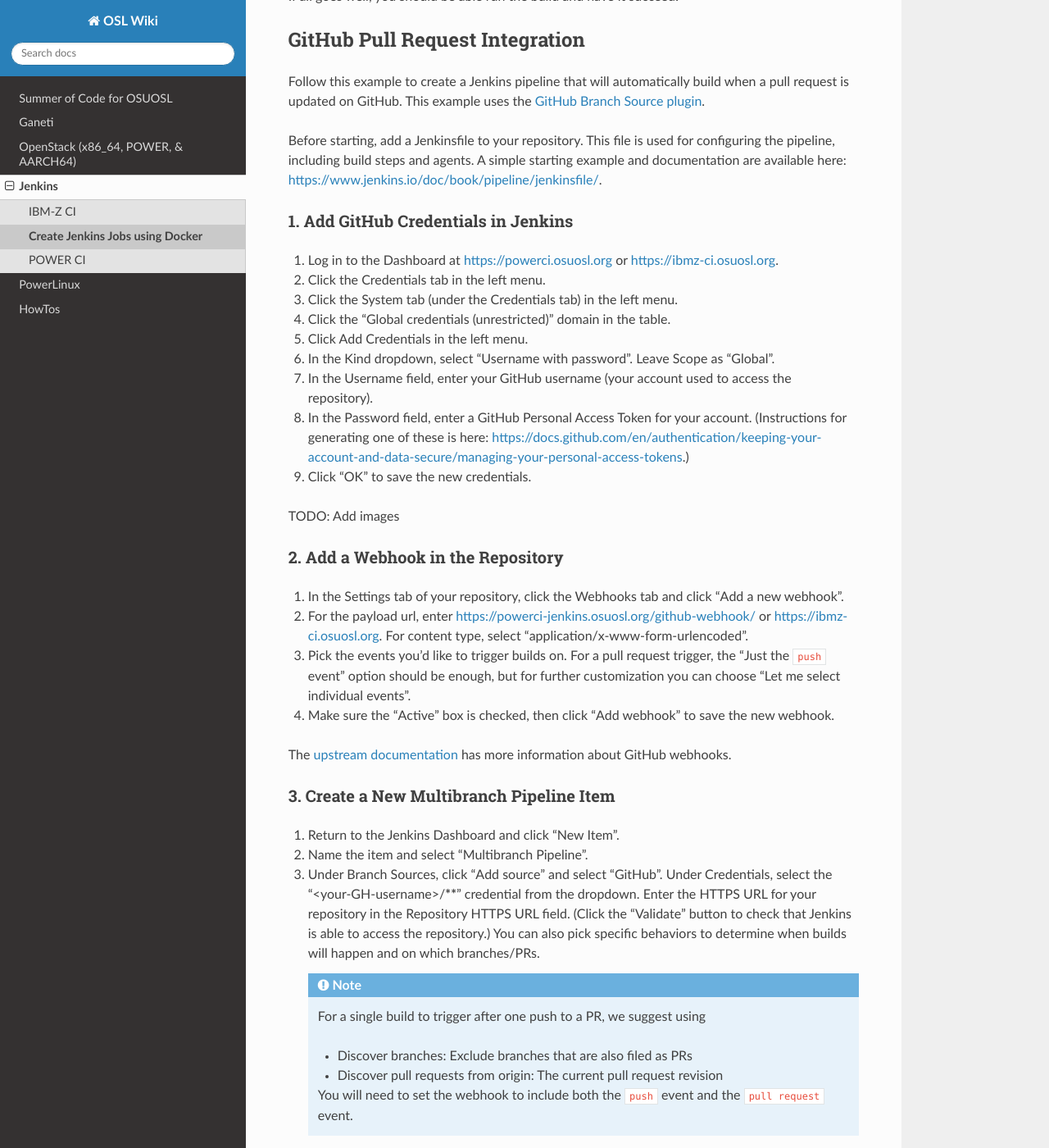
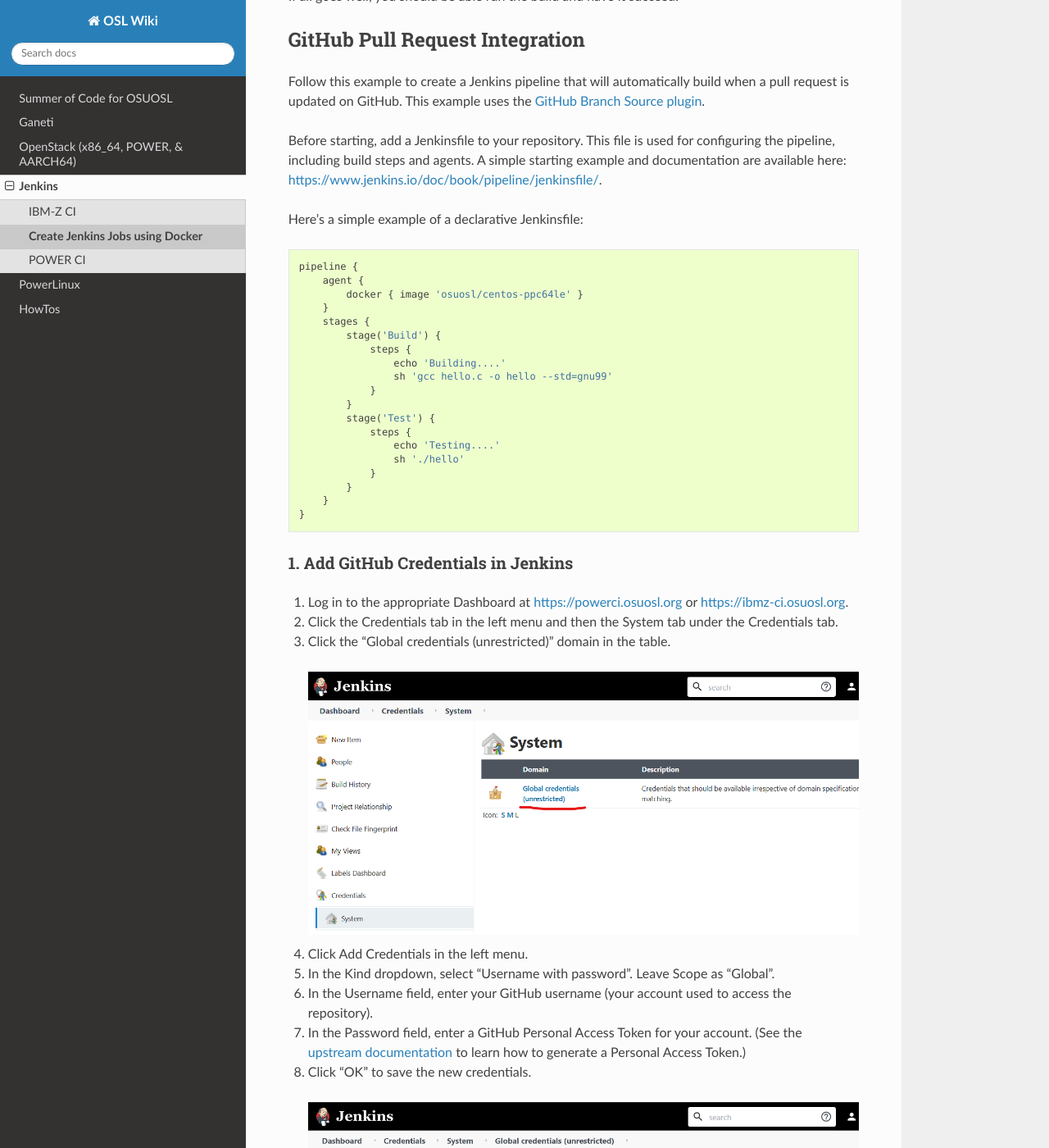
Before and after one commit to osuosl/wiki, a Sphinx documentation site: the page built from source/jenkins/jenkins-docker.rst, in a window 1280 px wide and 1400 px high, scrolled down 3922 px. Shown: the whole window at 82% size. Built offline with Sphinx 7.4.7 and the Read the Docs theme 2.0.0, drawn with Linux system fonts in a browser that asks for light colours; some of the changed text lies outside the part shown.

Commit message:
Add Jenkinsfile example and images

```diff
--- a/source/jenkins/jenkins-docker.rst
+++ b/source/jenkins/jenkins-docker.rst
@@ -118,24 +118,51 @@
 steps and agents. A simple starting example and documentation are available here:
 https://www.jenkins.io/doc/book/pipeline/jenkinsfile/.
 
+Here's a simple example of a declarative Jenkinsfile:
+
+.. code-block::
+
+   pipeline {
+       agent {
+           docker { image 'osuosl/centos-ppc64le' }
+       }
+       stages {
+           stage('Build') {
+               steps {
+                   echo 'Building....'
+                   sh 'gcc hello.c -o hello --std=gnu99'
+               }
+           }
+           stage('Test') {
+               steps {
+                   echo 'Testing....'
+                   sh './hello'
+               }
+           }
+       }
+   }
+
 .. _GitHub Branch Source Plugin: https://plugins.jenkins.io/github-branch-source/
 
 1. Add GitHub Credentials in Jenkins
 ^^^^^^^^^^^^^^^^^^^^^^^^^^^^^^^^^^^^
 
-#. Log in to the Dashboard at https://powerci.osuosl.org or https://ibmz-ci.osuosl.org.
-#. Click the Credentials tab in the left menu.
-#. Click the System tab (under the Credentials tab) in the left menu.
+#. Log in to the appropriate Dashboard at https://powerci.osuosl.org or https://ibmz-ci.osuosl.org.
+#. Click the Credentials tab in the left menu and then the System tab under the Credentials tab.
 #. Click the "Global credentials (unrestricted)" domain in the table.
+
+   .. image:: /_static/images/ghbsp-credentials1.png
+
 #. Click Add Credentials in the left menu.
 #. In the Kind dropdown, select "Username with password". Leave Scope as "Global".
 #. In the Username field, enter your GitHub username (your account used to access the repository).
-#. In the Password field, enter a GitHub Personal Access Token for your account. (Instructions for generating one of
-   these is here:
-   https://docs.github.com/en/authentication/keeping-your-account-and-data-secure/managing-your-personal-access-tokens.)
+#. In the Password field, enter a GitHub Personal Access Token for your account. (See the `upstream documentation`__ to
+   learn how to generate a Personal Access Token.)
 #. Click "OK" to save the new credentials.
 
-TODO: Add images
+   .. image:: /_static/images/ghbsp-credentials2.png
+
+.. __ : https://docs.github.com/en/authentication/keeping-your-account-and-data-secure/managing-your-personal-access-tokens
 
 2. Add a Webhook in the Repository
 ^^^^^^^^^^^^^^^^^^^^^^^^^^^^^^^^^^
@@ -145,12 +172,25 @@
 #. For the payload url, enter https://powerci-jenkins.osuosl.org/github-webhook/ or https://ibmz-ci.osuosl.org. For content type, select
    "application/x-www-form-urlencoded".
 
+   .. image:: /_static/images/ghbsp-webhooks1.png
+
 #. Pick the events you'd like to trigger builds on. For a pull request trigger, the "Just the ``push`` event" option
-   should be enough, but for further customization you can choose "Let me select individual events".
+   should be enough, but for the build details to be linked on the GitHub PR page, you will need to add the ``pull
+   request`` event as well under "Let me select individual events".
+
+   .. image:: /_static/images/ghbsp-webhooks2.png
+
+   .. image:: /_static/images/ghbsp-webhooks3.png
 
 #. Make sure the "Active" box is checked, then click "Add webhook" to save the new webhook.
 
 The `upstream documentation`__ has more information about GitHub webhooks.
+
+.. note::
+
+   If your payload url is correct, there should be a green checkmark next to your new webhook. When troubleshooting,
+   you can also check that payloads are being sent and received by clicking "Edit" and selecting the "Recent
+   Deliveries" tab.
 
 __ : https://docs.github.com/en/webhooks-and-events/webhooks
 
```
Also changed, not shown: source/_static/images/ghbsp-credentials1.png (added), source/_static/images/ghbsp-credentials2.png (added), source/_static/images/ghbsp-webhooks1.png (added), source/_static/images/ghbsp-webhooks2.png (added), source/_static/images/ghbsp-webhooks3.png (added).
